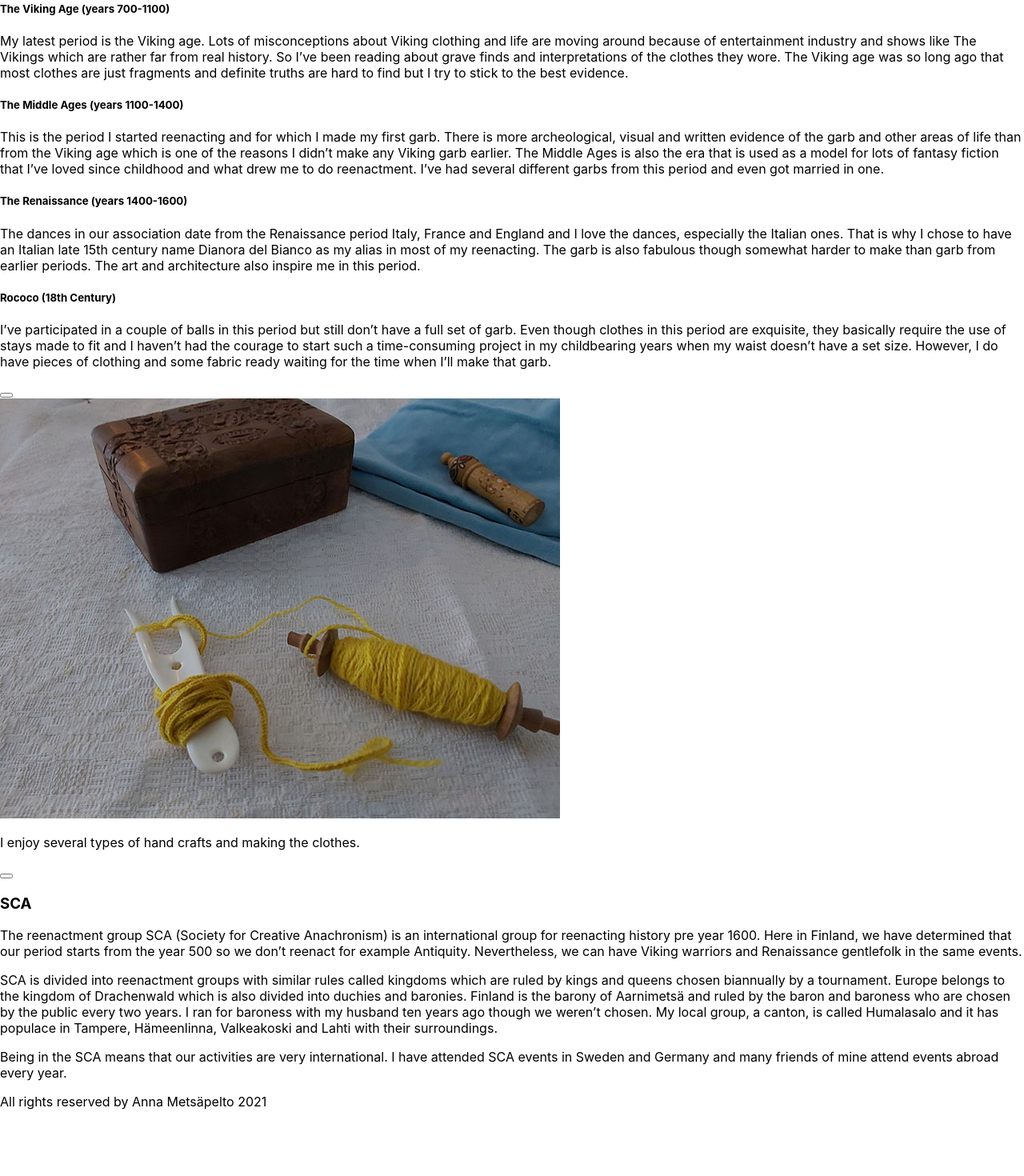
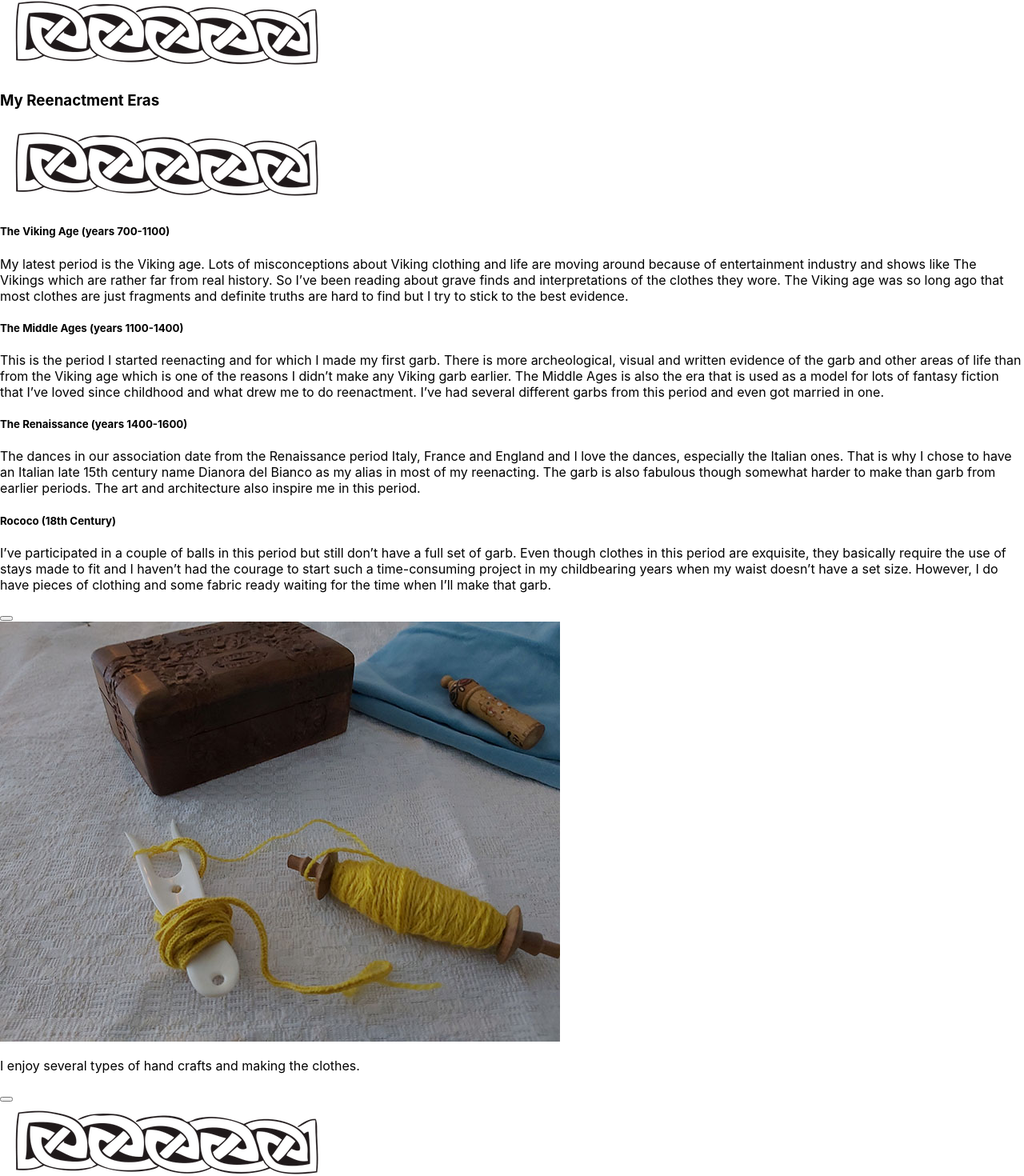
Before and after one commit to annametsapelto/thesis-page, a React (Create React App) app in the folder thesis-page/: page / in a window 1280 px wide. Shown: the part 756-2226 px from the top of the page at 80% size. Before the commit the page ends 2159 px from the top, so only its background shows below. Built offline with nearby package versions, Linux system fonts and the light colour scheme.

Commit message:
Create Ornaments switching and add them

```diff
--- a/thesis-page/src/Components/Maintext.js
+++ b/thesis-page/src/Components/Maintext.js
@@ -1,3 +1,5 @@
+import Ornaments from "./Ornaments";
+
 const Maintext = (props) => {
   return (
       <div>
@@ -15,6 +17,7 @@ const Maintext = (props) => {
               I’ve done SCA heavy combat and own a suit of armor for it. I’ve arranged a couple of events and cooked medieval feasts for participants.
               I’ve been dressed in fancy garb in fairs and castles. I’ve also worked on the association side as the guide to new members and
               currently as the web master.</p>
+            <Ornaments isLightMode={props.isLightMode} />
       </div>
   )
 }
--- a/thesis-page/src/Components/Ornaments.js
+++ b/thesis-page/src/Components/Ornaments.js
@@ -1,12 +1,20 @@
 import darkOrnament from '../Images/celticdividerdark.png';
-import goldOrnament from '../Images/celticdeviderlight.png';
+import goldOrnament from '../Images/celticdividerlight.png';
 
-const Ornaments = () => {
-    ornaments = {
+const Ornaments = (props) => {
 
+    const ornaments = () => {
+      if (props.isLightMode) {
+          return <img src={darkOrnament} alt="Celtic divider" />
+      } else {
+          return <img src={goldOrnament} alt="Golden Celtic divider" />
+      }
     }
     return (
-        ornaments
+        <div>
+            {ornaments()}
+        </div>
+
     )
 }
 export default Ornaments;
--- a/thesis-page/src/Components/SecondText.js
+++ b/thesis-page/src/Components/SecondText.js
@@ -1,7 +1,10 @@
+import Ornaments from './Ornaments';
+
 const SecondText = (props) => {
     return (
         <div>
             <h3>My Reenactment Eras</h3>
+            <Ornaments isLightMode={props.isLightMode}/>
             <h5>The Viking Age (years 700-1100)</h5>
             <p>My latest period is the Viking age. Lots of misconceptions about Viking clothing and life are moving around because of entertainment industry and shows like The Vikings which are rather far from real history. So I’ve been reading about grave finds and interpretations of the clothes they wore. The Viking age was so long ago that most clothes are just fragments and definite truths are hard to find but I try to stick to the best evidence.</p>
             <h5>The Middle Ages (years 1100-1400)</h5>
--- a/thesis-page/src/Components/ThirdText.js
+++ b/thesis-page/src/Components/ThirdText.js
@@ -1,6 +1,9 @@
+import Ornaments from "./Ornaments";
+
 const ThirdText = (props) => {
     return (
         <div>
+            <Ornaments isLightMode={props.isLightMode} />
             <h3>SCA</h3>
             <p>The reenactment group SCA (Society for Creative Anachronism) is an international group for reenacting history pre year 1600.
                 Here in Finland, we have determined that our period starts from the year 500 so we don’t reenact for example Antiquity.
@@ -12,6 +15,7 @@ const ThirdText = (props) => {
                 populace in Tampere, Hämeenlinna, Valkeakoski and Lahti with their surroundings.</p>
             <p>Being in the SCA means that our activities are very international.
                 I have attended SCA events in Sweden and Germany and many friends of mine attend events abroad every year.</p>
+            <Ornaments isLightMode={props.isLightMode} />
         </div>
     )
 }
--- a/thesis-page/src/Components/header.js
+++ b/thesis-page/src/Components/header.js
@@ -15,7 +15,7 @@ const Header = (props) => {
         <div>
           <img src={seeblad} alt="A yellow leaf shape, a heraldic seebladt"/>
           <img src={dianoras} alt="Decorative text saying Dianora's Page"/>
-          <p onClick={props.changeMode} isLightMode={props.isLightMode}>{mode}</p>
+          <p onClick={props.changeMode} isLightMode={props.isLightMode}>{mode()}</p>
         </div>
     );
 }
```
